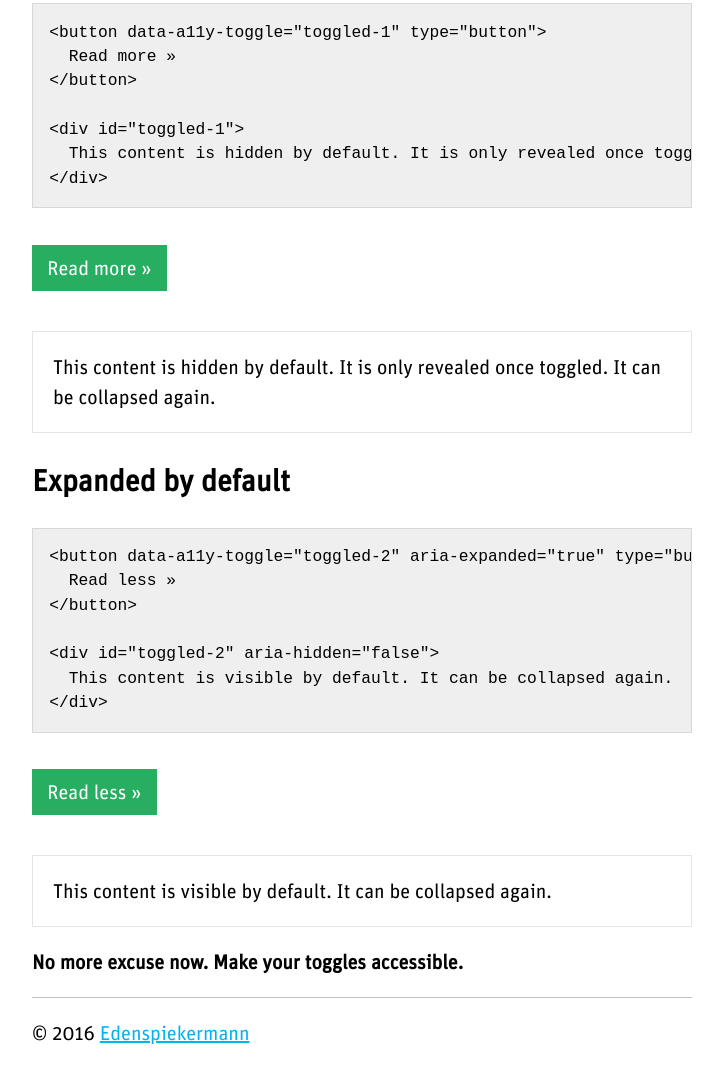
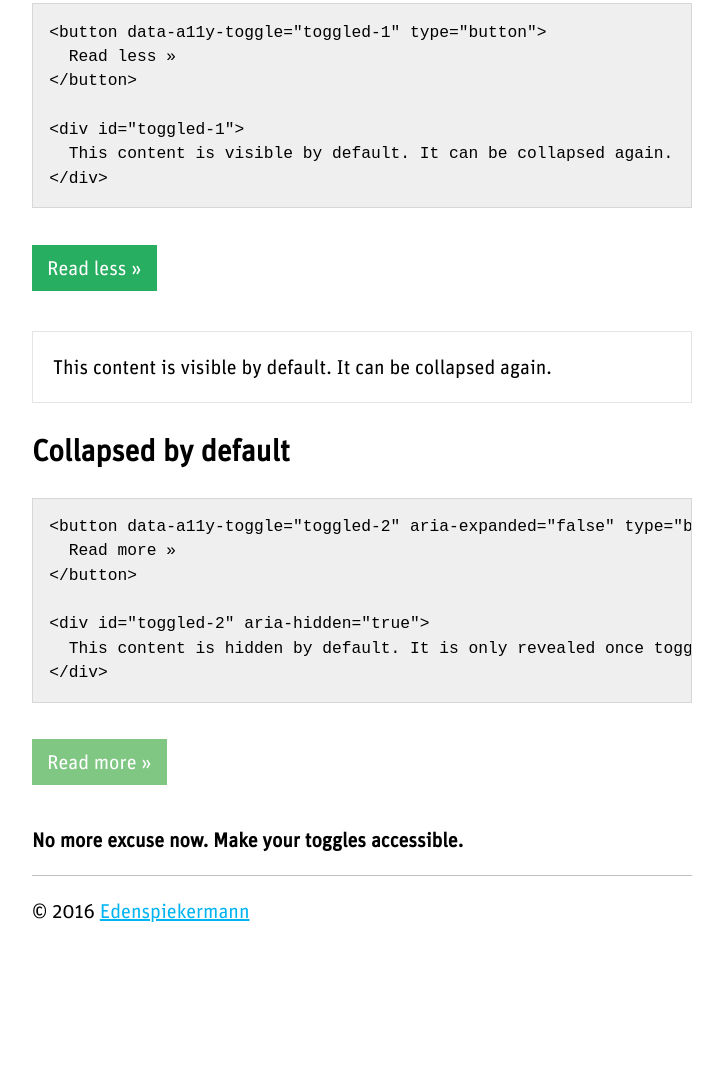
Before and after one commit to smartmike/a11y-toggle, a website: page example/index.html in a window 1280 px wide. Shown: the part 749-1832 px from the top of the page, without its empty margins (278-1001 px from the left). After the commit the page ends 1743 px from the top, so only its background shows below. Drawn offline with Linux system fonts and the light colour scheme.

Commit message:
Updated incorrect documentation and example

```diff
--- a/example/index.html
+++ b/example/index.html
@@ -22,36 +22,36 @@
 
       <p><a href="https://github.com/edenspiekermann/a11y-toggle">a11y-toggle</a> takes care of all these considerations for you. Initial necessary attributes are being added by the script so you don’t even have to care about this.</p>
 
+      <h2>Expanded by default</h2>
+
+      <pre><code>&lt;button data-a11y-toggle="toggled-1" type="button">
+  Read less »
+&lt;/button>
+
+&lt;div id="toggled-1">
+  This content is visible by default. It can be collapsed again.
+&lt;/div></code></pre>
+
+      <button data-a11y-toggle="toggled-1" type="button">Read less »</button>
+
+      <div id="toggled-1" class="collapsible-box">
+        This content is visible by default. It can be collapsed again.
+      </div>
+
       <h2>Collapsed by default</h2>
 
-      <pre><code>&lt;button data-a11y-toggle="toggled-1" type="button">
+      <pre><code>&lt;button data-a11y-toggle="toggled-2" aria-expanded="false" type="button">
   Read more »
 &lt;/button>
 
-&lt;div id="toggled-1">
+&lt;div id="toggled-2" aria-hidden="true">
   This content is hidden by default. It is only revealed once toggled. It can be collapsed again.
 &lt;/div></code></pre>
 
-      <button data-a11y-toggle="toggled-1" type="button">Read more »</button>
+      <button data-a11y-toggle="toggled-2" aria-expanded="false" type="button">Read more »</button>
 
-      <div id="toggled-1" class="collapsible-box">
+      <div id="toggled-2" aria-hidden="true" class="collapsible-box">
         This content is hidden by default. It is only revealed once toggled. It can be collapsed again.
-      </div>
-
-      <h2>Expanded by default</h2>
-
-      <pre><code>&lt;button data-a11y-toggle="toggled-2" aria-expanded="true" type="button">
-  Read less »
-&lt;/button>
-
-&lt;div id="toggled-2" aria-hidden="false">
-  This content is visible by default. It can be collapsed again.
-&lt;/div></code></pre>
-
-      <button data-a11y-toggle="toggled-2" aria-expanded="true" type="button">Read less »</button>
-
-      <div id="toggled-2" aria-hidden="false" class="collapsible-box">
-        This content is visible by default. It can be collapsed again.
       </div>
 
       <p><strong>No more excuse now. Make your toggles accessible.</strong></p>
```
Also changed, not shown: README.md.
